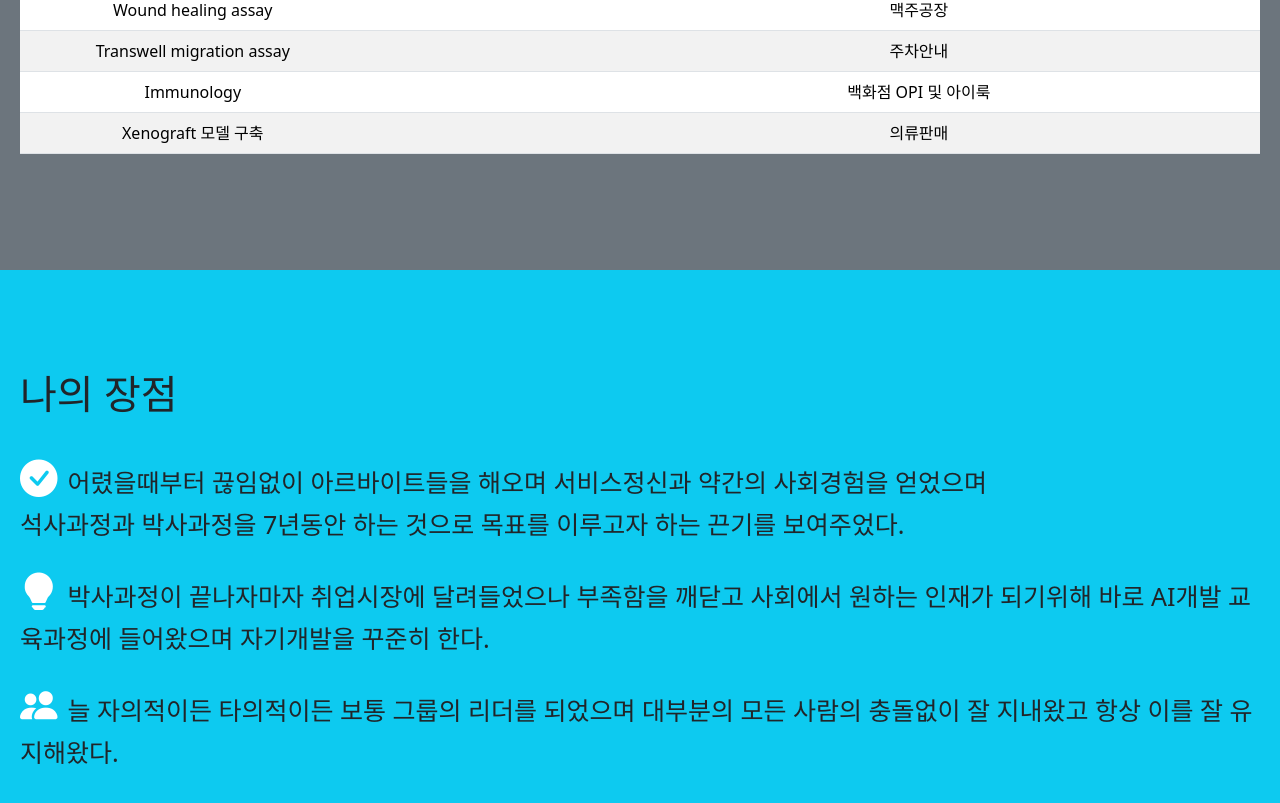
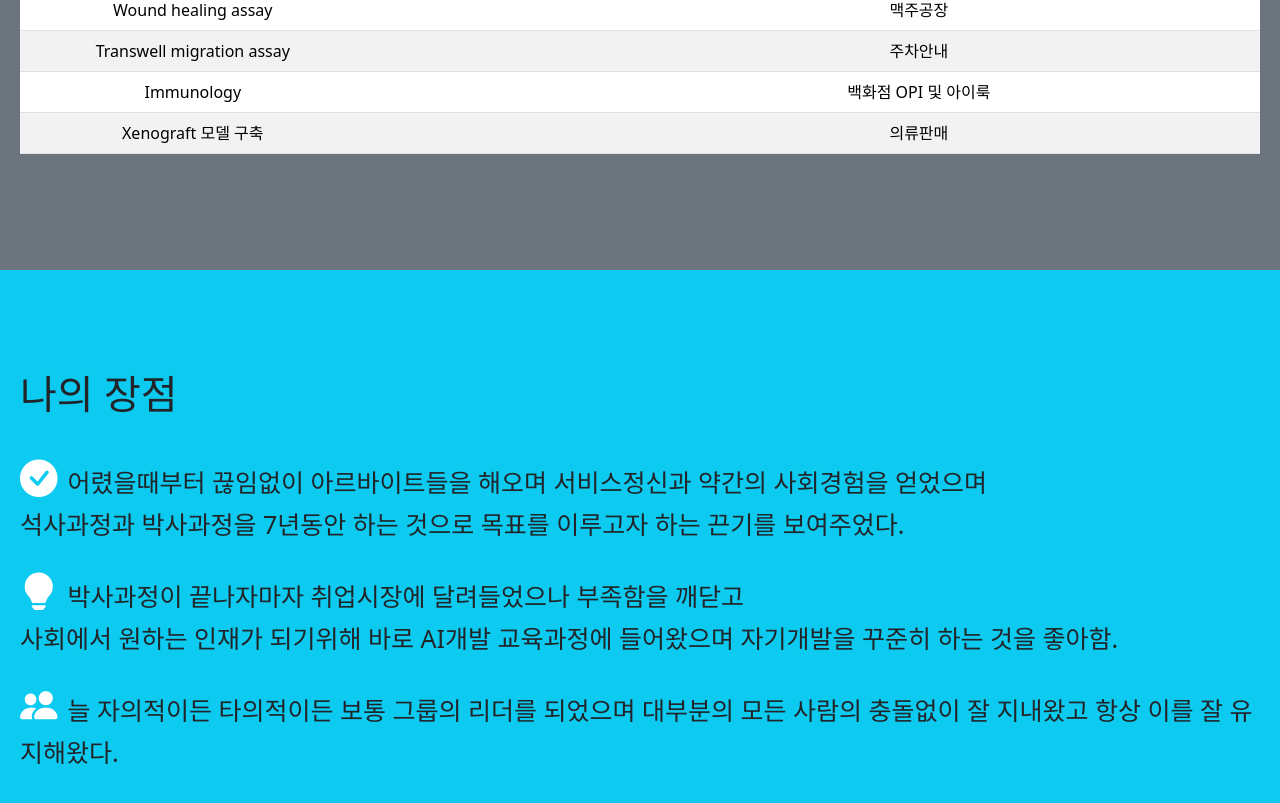
Before and after one commit to DIXEST/DIXEST.github.io, a plain HTML site: page index.html in a window 1280 px wide. Shown: the part 1766-2569 px from the top of the page. Drawn offline with nearby package versions, Linux system fonts and the light colour scheme.

Commit message:
Update index.html

```diff
--- a/index.html
+++ b/index.html
@@ -258,7 +258,7 @@
         <br>
         <ul>
             <li><i class="bi bi-check-circle-fill"></i>어렸을때부터 끊임없이 아르바이트들을 해오며 서비스정신과 약간의 사회경험을 얻었으며 <br> 석사과정과 박사과정을 7년동안 하는 것으로 목표를 이루고자 하는 끈기를 보여주었다.</li>
-            <li><i class="bi bi-lightbulb-fill"></i>박사과정이 끝나자마자 취업시장에 달려들었으나 부족함을 깨닫고 사회에서 원하는 인재가 되기위해 바로 AI개발 교육과정에 들어왔으며 자기개발을 꾸준히 한다.</li>
+            <li><i class="bi bi-lightbulb-fill"></i>박사과정이 끝나자마자 취업시장에 달려들었으나 부족함을 깨닫고 <br>사회에서 원하는 인재가 되기위해 바로 AI개발 교육과정에 들어왔으며 자기개발을 꾸준히 하는 것을 좋아함.</li>
             <li><i class="bi bi-people-fill"></i>늘 자의적이든 타의적이든 보통 그룹의 리더를 되었으며 대부분의 모든 사람의 충돌없이 잘 지내왔고 항상 이를 잘 유지해왔다.</li>
         </ul>
     </div>
```
